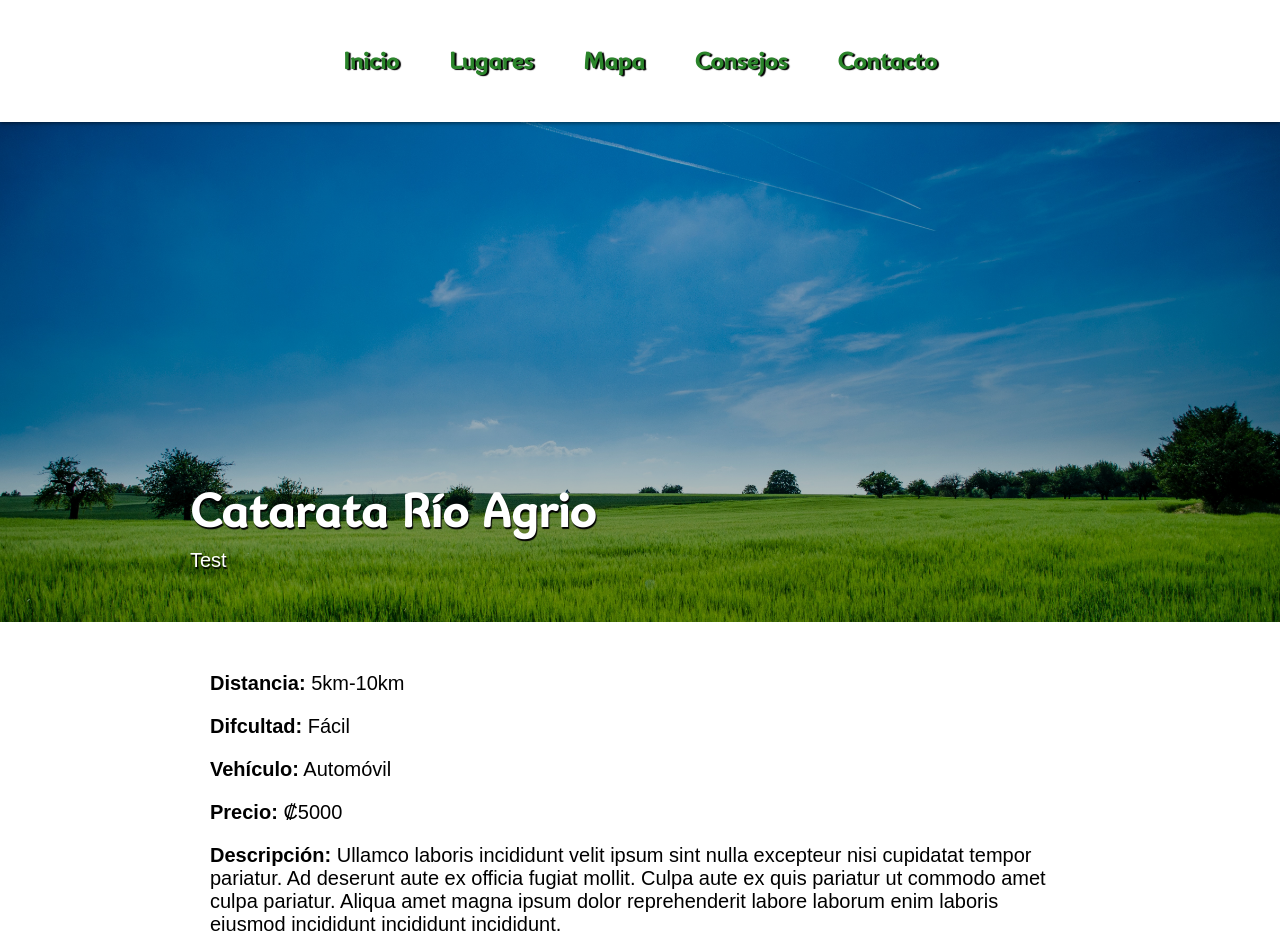
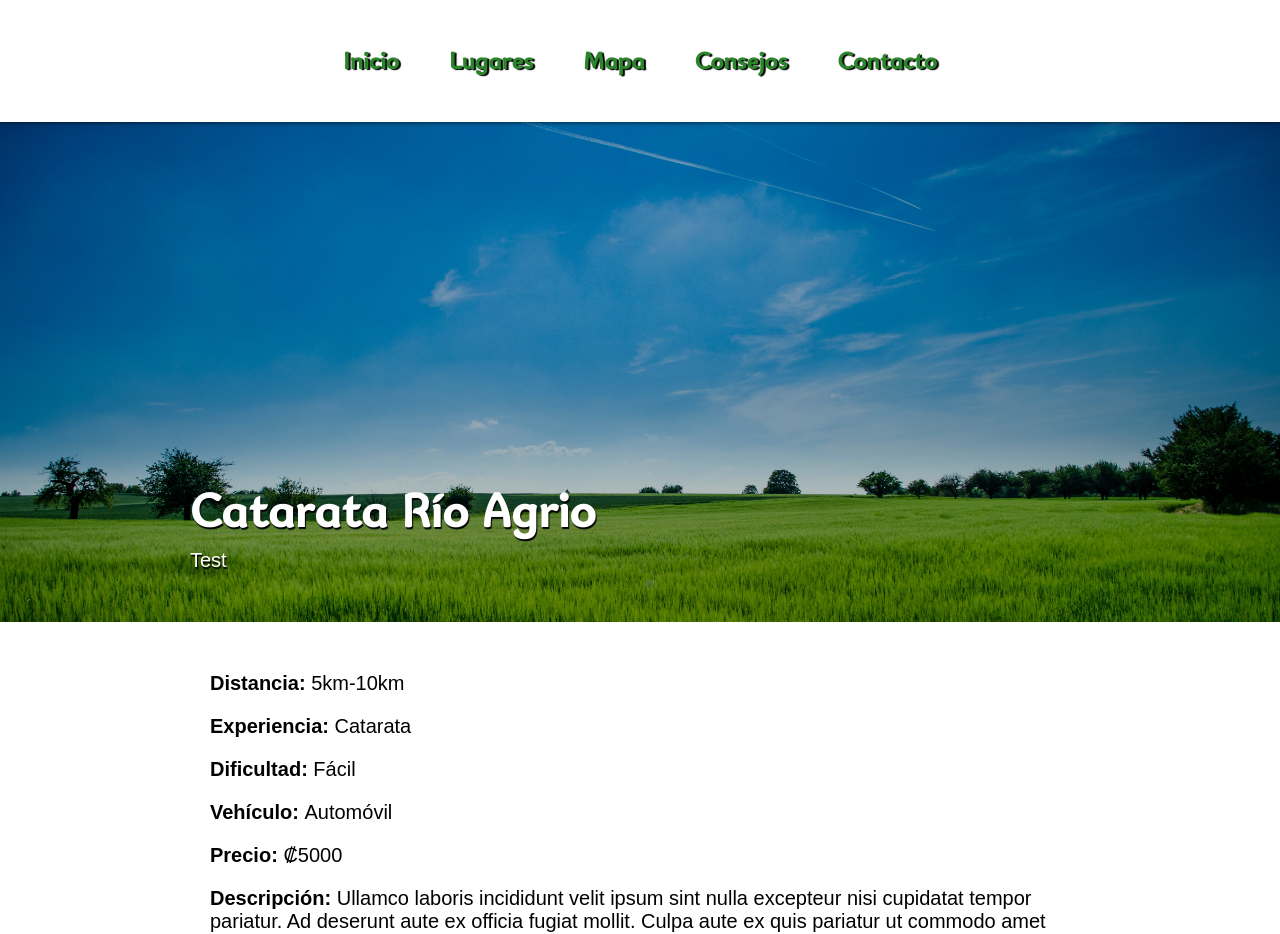
Before and after one commit to ant003/tourism, a React (Create React App) app: page /place/1 in a window 1280 px wide. Shown: the top 934 px of the page. Built offline with nearby package versions, Linux system fonts and the light colour scheme; data requests are answered from the project's data file.

Commit message:
ContentList component added

```diff
--- /dev/null
+++ b/src/ContentList.js
@@ -0,0 +1,20 @@
+const ContentList = ({nameList,keyList,dataList}) => {
+    let list = [];
+    let nameIndex = 0;
+
+    for(let key of keyList)
+    {
+        if(nameIndex === nameList.length)
+            break;
+
+        if(dataList.hasOwnProperty(key))
+        {
+            list.push(<p key={key}><strong>{nameList[nameIndex]}: </strong>{dataList[key]}</p>);
+            ++nameIndex;
+        }
+    }
+
+    return (list);
+}
+
+export default ContentList;
--- a/src/Place.js
+++ b/src/Place.js
@@ -1,9 +1,11 @@
 import { useParams } from "react-router-dom";
+import ContentList from "./ContentList";
 import useFetch from "./useFetch";
 
 const Place = () => {
+    const nameList = ["Distancia","Experiencia","Dificultad","Vehículo","Precio","Descripción"];
+    const keyList = ["distance","experience","difficulty","vehicle","price","description"];
     const { id } = useParams();
-
     const { data:place, isLoading, error} = useFetch(`http://localhost:8000/places/${id}`);
 
     return(
@@ -17,11 +19,7 @@ const Place = () => {
                 </div>
             </div>
             <div className="content">
-                <p><strong>Distancia:</strong> { place && place.distance}</p>
-                <p><strong>Difcultad:</strong> { place && place.difficulty}</p>
-                <p><strong>Vehículo:</strong> { place && place.vehicle}</p>
-                <p><strong>Precio:</strong> { place && place.price}</p>
-                <p><strong>Descripción:</strong> { place && place.description}</p>
+                {place && <ContentList nameList={nameList} keyList={keyList} dataList={place}/>}
             </div>
         </div>
     );
```
